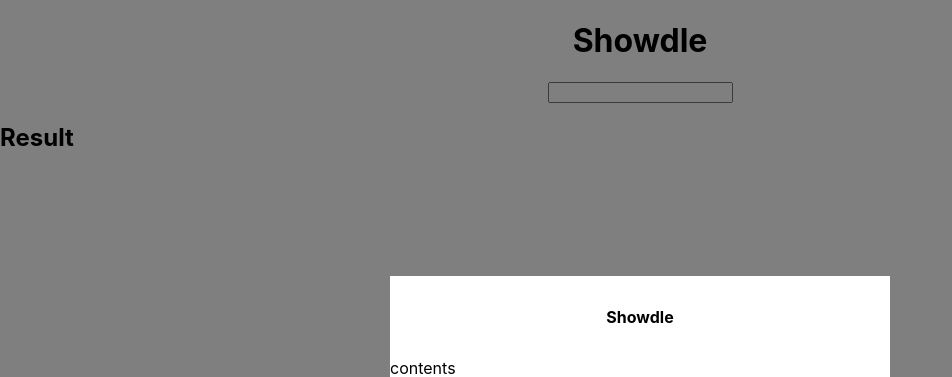
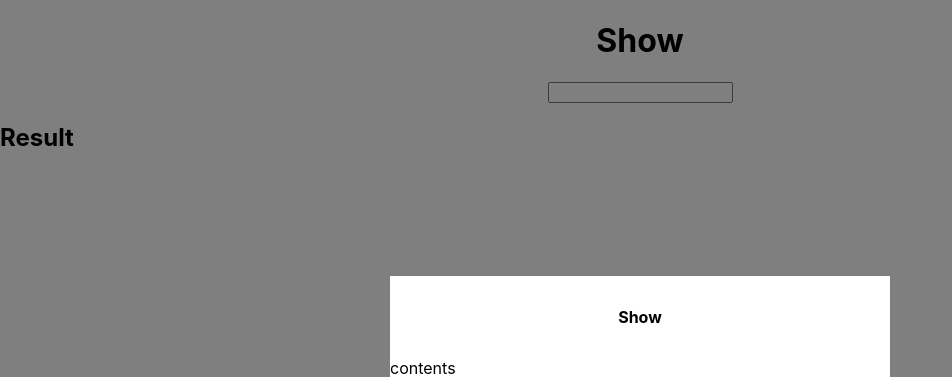
Before and after one commit to jasonz23/movie-search, a React (Create React App) app: page / in a window 1280 px wide. Shown: the top 377 px of the page, without its empty margins (0-952 px from the left). Built offline with nearby package versions, Linux system fonts and the light colour scheme.

Commit message:
input answer can be sent to App.js

```diff
--- a/src/App.js
+++ b/src/App.js
@@ -1,7 +1,7 @@
 
 import './App.css';
 import Modal from "./Modal/Modal.js"
-import {useState} from "react"
+import {useState, useEffect} from "react"
 import Input from "./Input.js"
 import Result from "./Result.js"
 
@@ -13,13 +13,17 @@ function App() {
   const changeModal = () => {
     setModal(!showModal)
   }
+
+  useEffect(() => {
+    console.log(answer)
+  })
   return (
     <div>
-      <h1 className = "title" onClick = {changeModal}>Showdle</h1>
-      <Input />
+      <h1 className = "title" onClick = {changeModal}>Show</h1>
+      <Input answer = {answer} giveAnswer = {(params) => setAnswer(params)}  />
       {/* <button onClick = {changeModal}> show modal</button> */}
       <Modal onClose = {() => setModal(false)} show = {showModal} setDifficulty = {() => setDiff(!diff)} diff = {diff}/>
-      <Result />
+      <Result answer = {answer} />
     </div>
   );
 }
--- a/src/Input.js
+++ b/src/Input.js
@@ -1,6 +1,7 @@
 import React from "react"
 import Movies from "./movies.json"
 import "./App.css"
+
 const INPUT_TIMEOUT = 150;
 class Input extends React.Component {
     constructor(props) {
@@ -10,6 +11,7 @@ class Input extends React.Component {
             predictions: [],
         };
         this.onChange = this.onChange.bind(this);
+        //console.log(props.answer)
     }
 
     getPredictions(value) {
@@ -29,7 +31,7 @@ class Input extends React.Component {
         value
       });
 
-      if (value.length > 2 ) {
+      if (value.length > 1 ) {
         // make delayed api call
         this.timeout = setTimeout(() => {
           const predictions = this.getPredictions(value);
@@ -52,8 +54,10 @@ class Input extends React.Component {
             {
               this.state.predictions.slice(0,5).map((item, index) => (
                 <div key={index + item} className = "options">{item}
-                <button className = "inputButton" >Enter</button></div>
+                <button className = "inputButton" onClick = {() => {
+                    this.props.giveAnswer(item);
 
+                }}>Enter</button></div>
 
               ))
             }
--- a/src/Modal/Modal.js
+++ b/src/Modal/Modal.js
@@ -10,7 +10,7 @@ const Modal = (props) => {
         <div className = "modal">
             <div className = "modal-content">
                 <div className = "modal-header">
-                    <h4 className = "modal-title"> Showdle </h4>
+                    <h4 className = "modal-title"> Show </h4>
                 </div>
                 <div className = "modal-body">
                     contents
```
